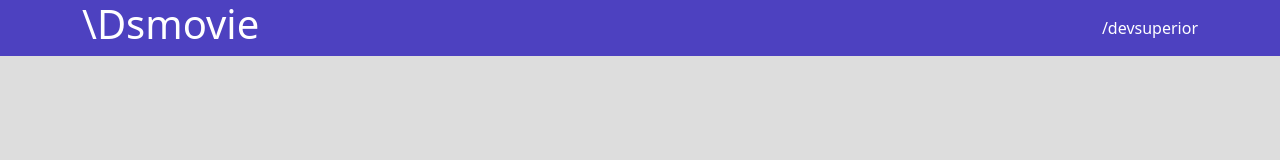
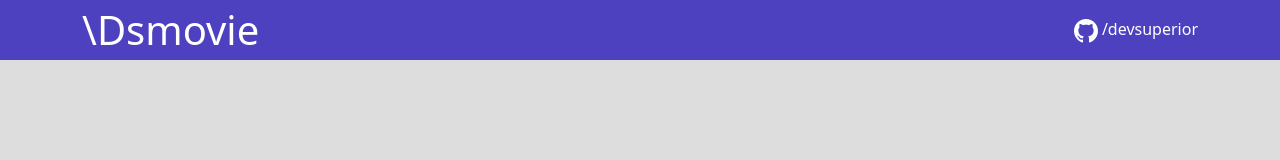
Before and after one commit to anamariamuniz/dsmovie, a plain HTML site: page index.html in a window 1280 px wide. Drawn offline with nearby package versions, Linux system fonts and the light colour scheme.

Commit message:
Barra superior PARTE 2

```diff
--- a/css/styles.css
+++ b/css/styles.css
@@ -1,20 +1,49 @@
 @import url('https://fonts.googleapis.com/css2?family=Open+Sans:wght@300;400;700&display=swap');
+
+:root{
+    --bg-gray: #ddd;
+    --color-primary: #4D41C0;
+    --white: #fff;
+}
+
 * box-sizing: border-box;
  {font-family: ;'Open Sans', sans-serif;
 }
 
+h1, h2, h3, h4, h5, h6 {
+    margin: 0;
+}
 html, body {
-    background-color: #ddd;
+    background-color: var(--bg-gray);
 }
-header {background-color: #4D41C0;
-color: #ffffff
+header {background-color: var(--color-primary);
+color: var(--white);
+height: 60px;
+display: flex;
+align-items:center;
 }
 nav {
     display: flex;
     align-items: center;
     justify-content: space-between;
 }
+
+nav h1 {
+    font-size: 24p;
+    font-weight; 700;
+}
+nav a {
+    font-size: 12 px;
+    font-weight: 400;
+}
 a, a:hover {
     text-decoration: none;
     color: unset;
 }
+. dsmovie-contact-container {
+    display: flex;
+    align-items: center;
+}
+. dsmovie-contact-container {
+    margin-right: 10px;
+}
--- a/index.html
+++ b/index.html
@@ -1,20 +1,28 @@
 <!DOCTYPE html>
 <html lang="pt-br">
+
 <head>
     <meta charset="UTF-8">
     <meta http-equiv="X-UA-Compatible" content="IE=edge">
     <meta name="viewport" content="width=device-width, initial-scale=1.0">
     <title>dsmovie</title>
 
-    <link href="https://cdn.jsdelivr.net/npm/bootstrap@5.1.3/dist/css/bootstrap.min.css" rel="stylesheet" integrity="sha384-1BmE4kWBq78iYhFldvKuhfTAU6auU8tT94WrHftjDbrCEXSU1oBoqyl2QvZ6jIW3" crossorigin="anonymous">
+    <link href="https://cdn.jsdelivr.net/npm/bootstrap@5.1.3/dist/css/bootstrap.min.css" rel="stylesheet"
+        integrity="sha384-1BmE4kWBq78iYhFldvKuhfTAU6auU8tT94WrHftjDbrCEXSU1oBoqyl2QvZ6jIW3" crossorigin="anonymous">
     <link rel="stylesheet" href="css/styles.css">
 
-    </head>
+</head>
+
 <body>
-   <header>
-       <nav class="container"><h1>\Dsmovie</h1>
-    <a href="https://github.com/devsuperior">/devsuperior</a>
-    </nav>
+    <header>
+        <nav class="container">
+            <h1>\Dsmovie</h1>
+            <div><img src="img/github.svg" alt="Github">
+                <a href="https://github.com/devsuperior">/devsuperior</a>
+            </div>
+
+        </nav>
 
 </body>
+
 </html>
```
Also changed, not shown: img/github.svg (added).
